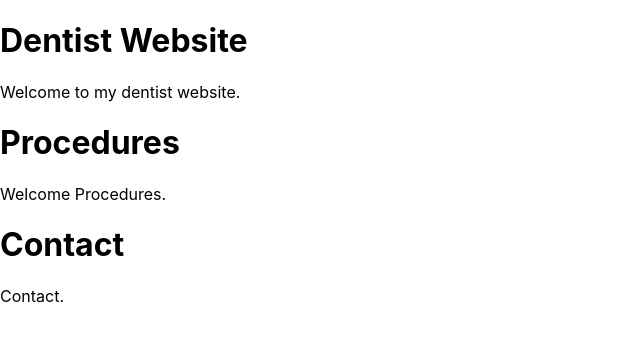
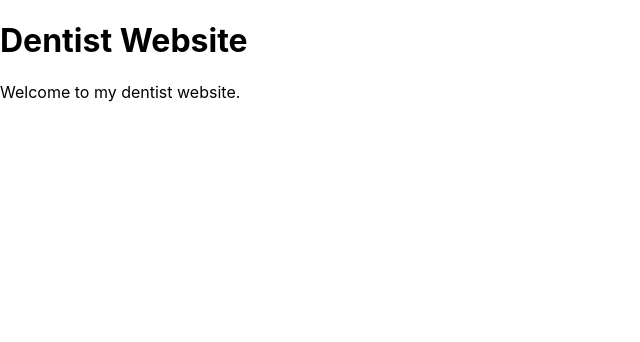
Before and after one commit to ndelforno/React-intro, a React (Create React App) app in the folder dentist-website/: page / in a window 1280 px wide. Shown: the top 342 px of the page, without its empty margins (0-640 px from the left). Built offline with nearby package versions, Linux system fonts and the light colour scheme.

Commit message:
Rouer added to app.js

```diff
--- a/dentist-website/src/App.js
+++ b/dentist-website/src/App.js
@@ -1,17 +1,27 @@
 import React, { Component } from 'react';
 import './App.css';
+
+import {
+  BrowserRouter as Router,
+  Route,
+  Link
+} from 'react-router-dom';
+
 import Home from './Home';
 import Procedures from './Procedures';
 import Contact from './Contact';
 
+
 class App extends Component {
   render() {
     return (
-      <div>
-        <Home></Home>
-        <Procedures></Procedures>
-        <Contact></Contact>
-      </div>
+      <Router>
+        <div>
+          <Route exact path="/" component={Home} />
+          <Route path="/procedures" component={Procedures} />
+          <Route path="/contact" component={Contact} />
+        </div>
+      </Router>
     )
   }
 }
```
